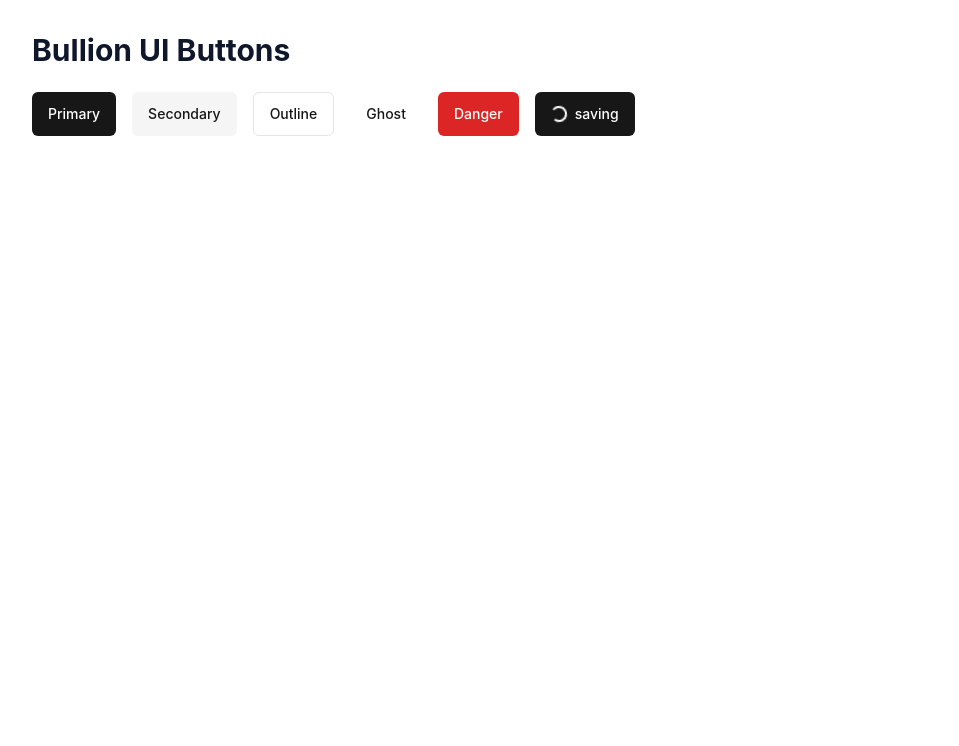
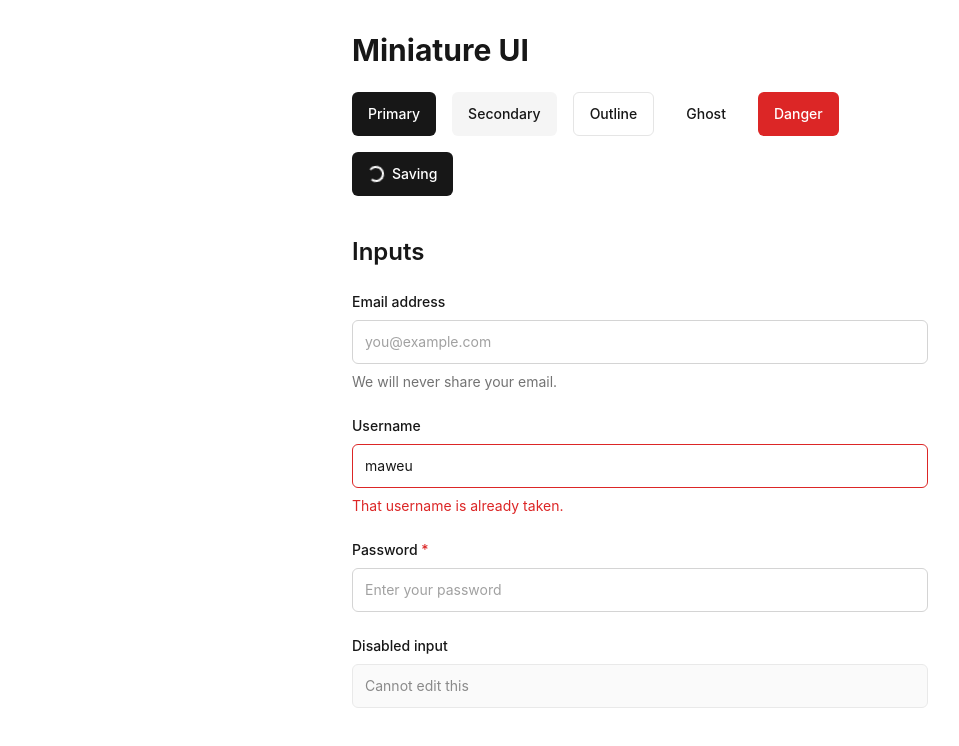
Before and after one commit to MaweuPaul/Miniature-UI, a React (Vite) app: page / in a window 1280 px wide. Shown: the top 746 px of the page, without its empty margins (0-959 px from the left). Built offline with nearby package versions, Linux system fonts and the light colour scheme.

Commit message:
feat: update App component to include Input component and refactor layout

```diff
--- a/src/App.tsx
+++ b/src/App.tsx
@@ -1,13 +1,15 @@
-import { Button } from './components/button/button';
+import { Button, Input } from './index';
 
 function App() {
   return (
     <main className="min-h-screen bg-white p-8">
-      <h1 className="mb-6 text-3xl font-bold text-slate-900">
-        Bullion UI Buttons
+      <div className="mx-auto max-w-xl space-y-10">
+        <section>
+          <h1 className="mb-6 text-3xl font-bold text-neutral-900">
+            Miniature UI
           </h1>
 
-      <section className="flex flex-wrap items-center gap-4">
+          <div className="flex flex-wrap items-center gap-4">
             <Button variant="primary">Primary</Button>
 
             <Button variant="secondary">Secondary</Button>
@@ -17,11 +19,43 @@ function App() {
             <Button variant="ghost">Ghost</Button>
 
             <Button variant="danger">Danger</Button>
-        <Button isLoading loadingText="saving">
-          {' '}
-          Save Chnages
+
+            <Button isLoading loadingText="Saving">
+              Save changes
             </Button>
+          </div>
         </section>
+
+        <section className="space-y-6">
+          <h2 className="text-2xl font-semibold text-neutral-900">Inputs</h2>
+
+          <Input
+            label="Email address"
+            type="email"
+            placeholder="you@example.com"
+            description="We will never share your email."
+          />
+
+          <Input
+            label="Username"
+            defaultValue="maweu"
+            error="That username is already taken."
+          />
+
+          <Input
+            label="Password"
+            type="password"
+            placeholder="Enter your password"
+            required
+          />
+
+          <Input
+            label="Disabled input"
+            defaultValue="Cannot edit this"
+            disabled
+          />
+        </section>
+      </div>
     </main>
   );
 }
--- a/src/components/Input/input.tsx
+++ b/src/components/Input/input.tsx
@@ -32,6 +32,55 @@ export function Input({
   const message = error ?? description;
   const messageId = `${id}-message`;
 
-  // Build input classes
+  // variant classes
+
+  const baseClasses =
+    'block w-full min-w-0 rounded-md border border-neutral-300 bg-white text-neutral-900 placeholder:text-neutral-400 transition-colors focus-visible:border-neutral-900 focus-visible:outline-none focus-visible:ring-2 focus-visible:ring-neutral-300 disabled:cursor-not-allowed disabled:bg-neutral-100 disabled:opacity-50';
   // Return label, input, and message
+  const errorClasses =
+    'border-red-600 focus-visible:border-red-600 focus-visible:ring-red-200';
+
+  const classes = [
+    baseClasses,
+    sizeClasses[inputSize],
+    error && errorClasses,
+    className,
+  ]
+    .filter(Boolean)
+    .join(' ');
+  return (
+    <div className="grid gap-2">
+      <label htmlFor={id} className="text-sm font-medium text-neutral-900">
+        {label}
+
+        {required && (
+          <span className="text-red-600" aria-hidden="true">
+            {' '}
+            *
+          </span>
+        )}
+      </label>
+
+      <input
+        id={id}
+        className={classes}
+        required={required}
+        aria-invalid={error ? true : undefined}
+        aria-describedby={message ? messageId : undefined}
+        {...inputProps}
+      />
+
+      {message && (
+        <p
+          id={messageId}
+          className={
+            error ? 'text-sm text-red-600' : 'text-sm text-neutral-500'
+          }
+          role={error ? 'alert' : undefined}
+        >
+          {message}
+        </p>
+      )}
+    </div>
+  );
 }
--- /dev/null
+++ b/src/index.ts
@@ -0,0 +1,12 @@
+export {
+  Button,
+  type ButtonProps,
+  type ButtonSize,
+  type ButtonVariant,
+} from "./components/button/button";
+
+export {
+  Input,
+  type InputProps,
+  type InputSize,
+} from "./components/Input/input";
```
Lines whose indentation alone changed are shown as unchanged.
